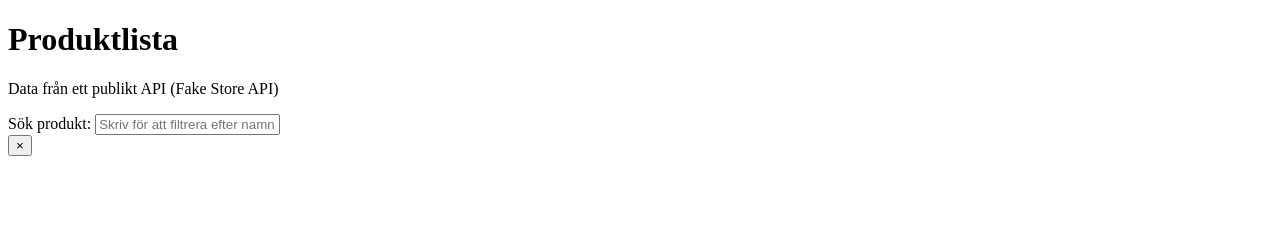
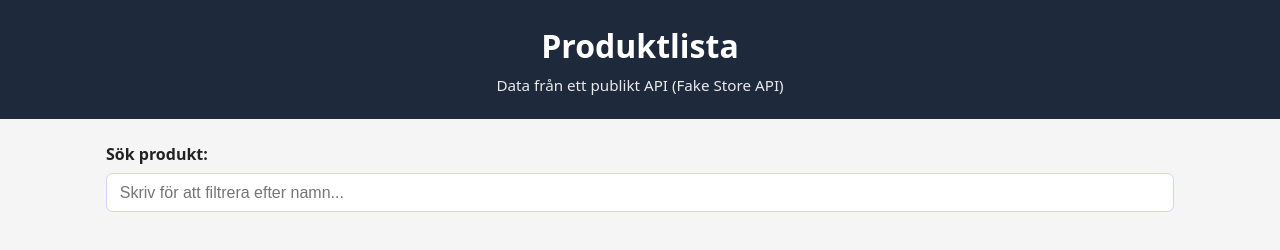
Before and after one commit to TwanaTheOne/gruppovning-byggproduktlistamed-API, a plain HTML site: page index.html in a window 1280 px wide. Drawn offline with Linux system fonts and the light colour scheme.

Commit message:
lite ändring index.html och main.js

```diff
--- a/index.html
+++ b/index.html
@@ -3,6 +3,7 @@
 <head>
     <meta charset="UTF-8">
     <meta name="viewport" content="width=device-width, initial-scale=1.0">
+    <link rel="stylesheet" href="style.css"></link>
     <title>Produktlista med api</title>
 
 </head>
--- a/main.js
+++ b/main.js
@@ -50,3 +50,5 @@ function handleProductClick(product) {
 
 // Starta applikationen
 init();
+
+// Exponera init för tester
```
